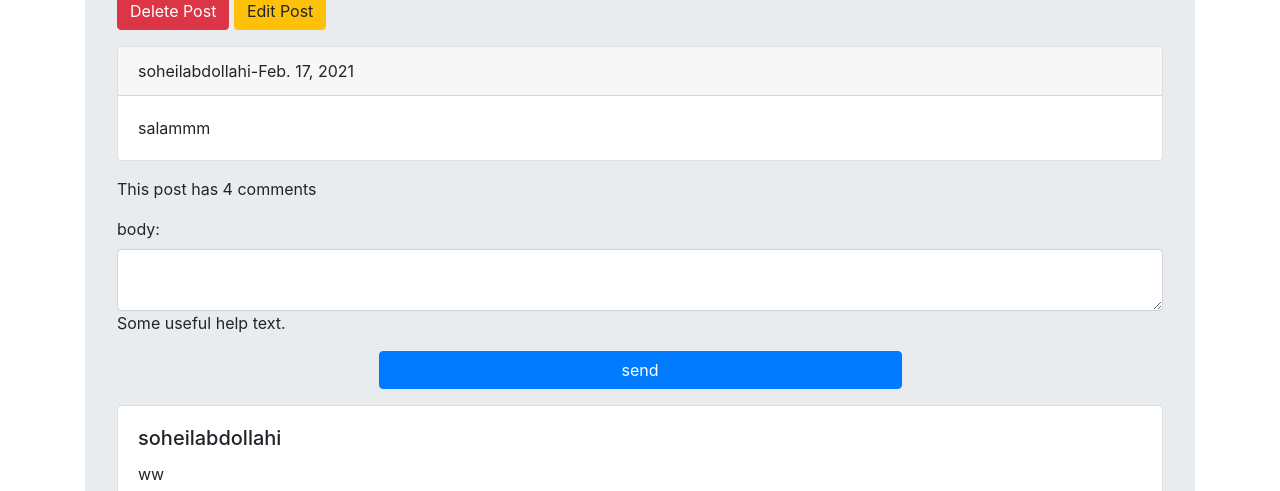
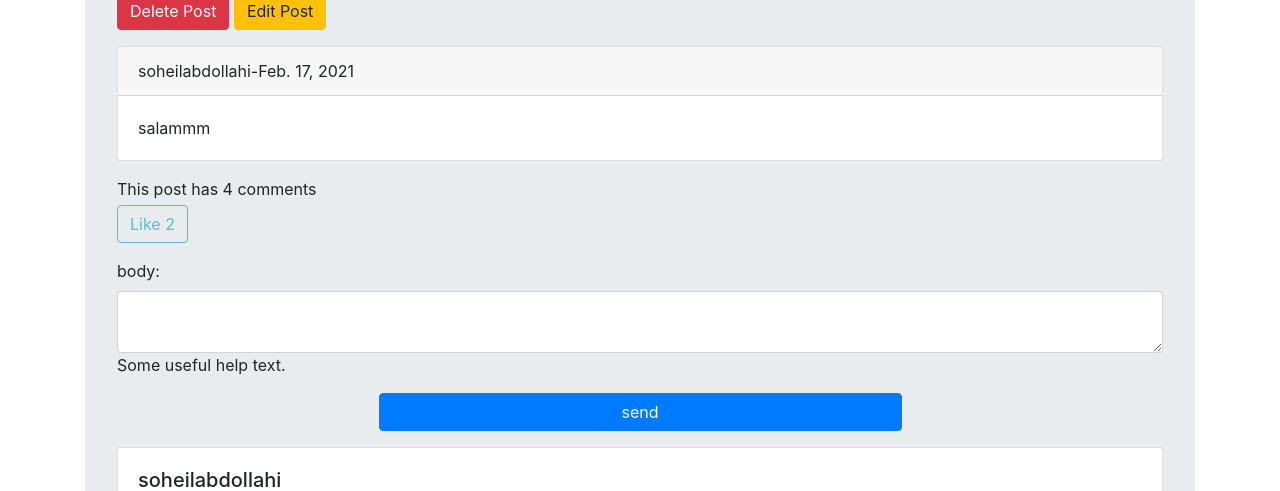
Before and after one commit to soheil75/dgango-social-network, a Django app: a page that uses A/posts/templates/posts/post_detail.html in a window 1280 px wide. Shown: the part 136-627 px from the top of the page. Run offline with Django 3.2, Linux system fonts and the light colour scheme; a user stored in the database is signed in; data comes from the database, SQL or seed files in the repository; both versions use the stored data as it was after the commit.

Commit message:
post liking is done

```diff
--- a/A/account/urls.py
+++ b/A/account/urls.py
@@ -10,7 +10,7 @@ urlpatterns = [
     path('dashboard/<int:user_id>/', views.user_dashboard, name='dashboard'),
     path('edit_profile/<int:user_id>/', views.edit_profile, name='edit_profile'),
     path('phone_login/', views.phone_login, name='phone_login'),
-    path('verify/<str:phone>/<int:rand_num>/', views.verify, name='verify'),
+    path('verify/', views.verify, name='verify'),
     path('follow/', views.follow, name='follow'),
     path('unfollow/', views.unfollow, name='unfollow'),
 ]
--- a/A/posts/admin.py
+++ b/A/posts/admin.py
@@ -1,6 +1,7 @@
 from django.contrib import admin
-from .models import Post,Comment
+from .models import Post,Comment,Vote
 # Register your models here.
 
 admin.site.register(Post)
 admin.site.register(Comment)
+admin.site.register(Vote)
--- a/A/posts/models.py
+++ b/A/posts/models.py
@@ -15,6 +15,20 @@ class Post(models.Model):
     def get_absolute_url(self):
         return reverse('posts:post_detail', args=[self.created.year, self.created.month, self.created.day, self.slug])
 
+    #model method
+    #تعداد لایک های پستی که در حال نمایش است رو به دست می اورد
+    def like_count(self):
+        return self.pvote.count()
+
+    def user_can_like(self,user):
+        #یک رابطه به مدل vote ایجاد کردیم و لایک های یوزر رو به دست اوردیم
+        user_like = user.uvote.all()
+        qs = user_like.filter(post=self)
+        if qs.exists():
+            return True
+        return False
+        #لایک های مربوط به پست رو از بین لایک های کاربر به دست اوردیم اگر لایک کرده بود ترو وگرنه فالس برمیگردانیم
+
 
 class Comment(models.Model):
     user = models.ForeignKey(User,on_delete=models.CASCADE, related_name='ucomment')
@@ -29,3 +43,9 @@ class Comment(models.Model):
 
     class Meta:
         ordering = ('-created',)
+
+class Vote(models.Model):
+    post = models.ForeignKey(Post,on_delete=models.CASCADE,related_name='pvote')
+    user = models.ForeignKey(User,on_delete=models.CASCADE,related_name='uvote')
+    def __str__(self):
+        return f'{self.user} liked {self.post.slug}'
--- a/A/posts/templates/posts/post_detail.html
+++ b/A/posts/templates/posts/post_detail.html
@@ -17,6 +17,11 @@
     {% with total=comments.count %}
         <p class="mt-3 mb-1">This post has {{ total }} comment{{ total|pluralize }}</p>
     {% endwith %}
+
+    {% if request.user.is_authenticated %}
+        <a href="{% url 'posts:post_like' post.id %}" class="btn btn-outline-info {% if can_like %}disabled{% endif %}">Like <span>{{ post.like_count }}</span></a>
+        <!--تعداد لایک هارو از طرق مدل متد به دست اوردیم و نمایش دادیم-->
+        {% endif %}
 
     {% if request.user.is_authenticated %}
         <form action="" method="post" class="my-3" novalidate>
--- a/A/posts/urls.py
+++ b/A/posts/urls.py
@@ -10,4 +10,5 @@ urlpatterns = [
     path('post_delete/<int:user_id>/<int:post_id>/',views.post_delete,name='post_delete'),
     path('post_edit/<int:user_id>/<int:post_id>/',views.post_edit,name='post_edit'),
     path('add_reply/<int:post_id>/<int:comment_id>/',views.add_reply,name='add_reply'),
+    path('like/<int:post_id>/',views.post_like,name='post_like'),
 ]
--- a/A/posts/views.py
+++ b/A/posts/views.py
@@ -1,7 +1,7 @@
 from django import forms
 from django.http import request
 from django.shortcuts import redirect, render,get_object_or_404
-from .models import Post ,Comment
+from .models import Post ,Comment,Vote
 from .forms import AddPostForm,EditPostForm,AddCommentForm,AddReplyForm
 from django.contrib import messages
 from django.utils.text import slugify
@@ -18,6 +18,12 @@ def post_detail(request, year, month, day, slug):
     post = get_object_or_404(Post,created__year=year, created__month=month, created__day=day, slug=slug)
     comments = Comment.objects.filter(post=post,is_reply=False)
     reply_form = AddReplyForm()
+
+    can_like = False
+    if request.user.is_authenticated:
+        if post.user_can_like(request.user):
+            can_like = True
+
     if request.method == 'POST':
         form = AddCommentForm(request.POST)
         if form.is_valid():
@@ -28,7 +34,7 @@ def post_detail(request, year, month, day, slug):
             messages.success(request,'Your comment submited')
     else:
         form = AddCommentForm()
-    return render(request,'posts/post_detail.html',{'post':post,'comments':comments,'form':form,'reply':reply_form})
+    return render(request,'posts/post_detail.html',{'post':post,'comments':comments,'form':form,'reply':reply_form,'can_like':can_like})
 
 @login_required
 def add_post(request,user_id):
@@ -90,3 +96,11 @@ def add_reply(request,post_id,comment_id):
             reply.save()
             messages.success(request,'you send a reply','success')
     return redirect('posts:post_detail',post.created.year,post.created.month,post.created.day,post.slug)
+
+@login_required
+def post_like(request,post_id):
+    post = get_object_or_404(Post,pk=post_id)
+    like = Vote(post=post,user=request.user)
+    like.save()
+    messages.success(request,'your like submited successfully','success')
+    return redirect('posts:post_detail',post.created.year,post.created.month,post.created.day,post.slug)
```
Also changed, not shown: A/account/views.py (+5 -2 lines), A/db.sqlite3, A/posts/migrations/0004_vote.py (added).
